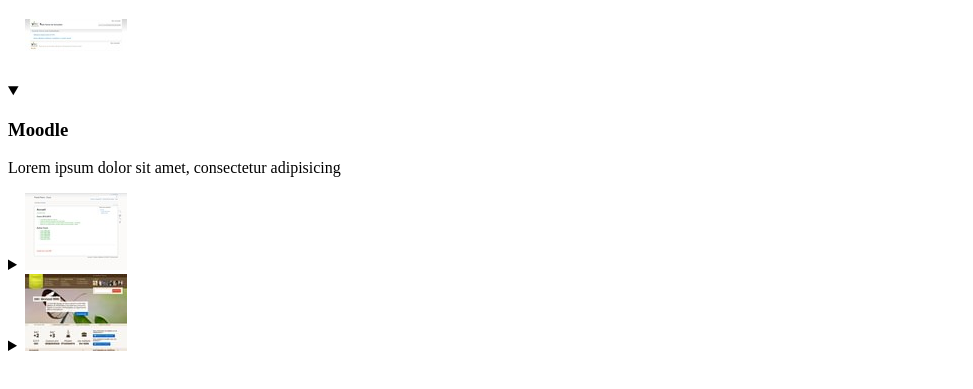
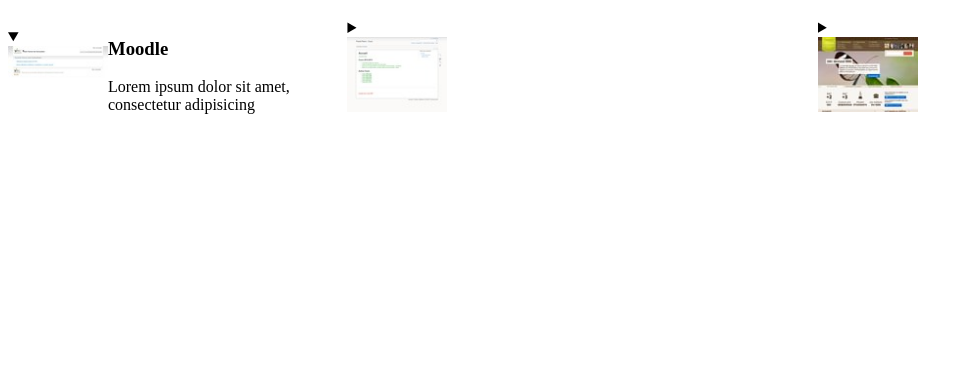
Before and after one commit to MMI-NFC-2026/sae105-r112-tp4-safa-boulila, a plain HTML site: page index.html in a window 1280 px wide. Shown: the part 61-450 px from the top of the page, without its empty margins (0-973 px from the left). Drawn offline with Linux system fonts and the light colour scheme.

Commit message:
Refermer les autres par code JS et Complétez le CSS

```diff
--- a/src/css/components/accordeon.css
+++ b/src/css/components/accordeon.css
@@ -1,3 +1,31 @@
 /**
 * Accordeon
+
 */
+.accordeon {
+    display: flex;
+    gap: 1rem;
+}
+details{
+    width: 50%;
+    overflow: hidden;
+    transition: 0.5s;
+
+}
+details[open]{
+    width: 450px;
+}
+details[open] > div{
+    display: block;
+}
+.contenu__text{
+    display: none;
+}
+details[open]{
+    display: flex;
+    align-items: center;
+}
+img{
+    width: 100px;
+    display: block;
+}
--- a/src/js/script.js
+++ b/src/js/script.js
@@ -1 +1,5 @@
-// *** ACCORDEON ***
+const accordeon = document.querySelector(".accordeon");
+
+accordeon.addEventListener("click", () =>
+accordeon.querySelectorAll("details").forEach((det) => (det.open = false))
+);
```
Also changed, not shown: 1 other file.
